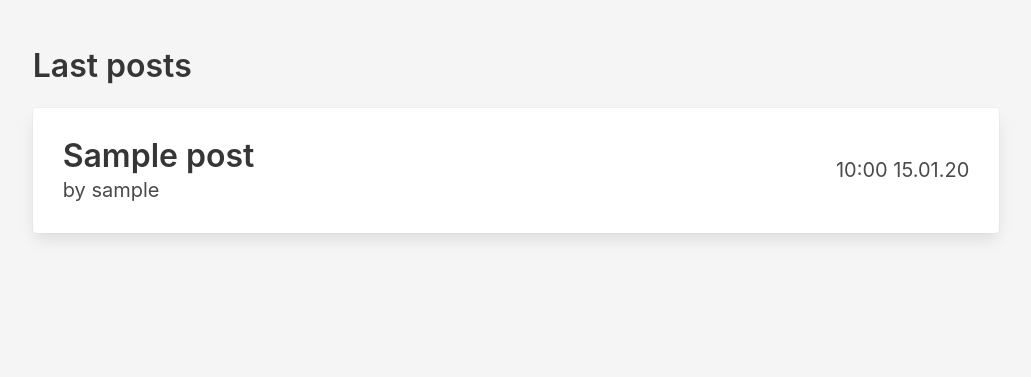
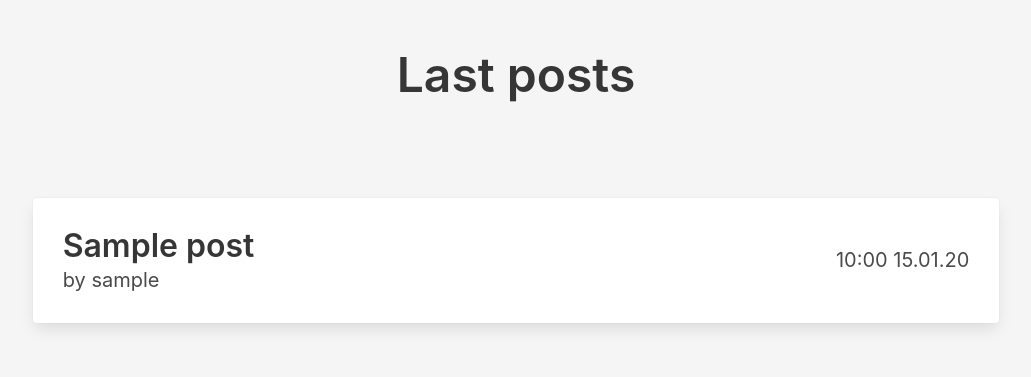
Before and after one commit to hordiienko-v/flask-blog, a Flask app: page / in a window 1280 px wide. Shown: the part 52-429 px from the top of the page, without its empty margins (124-1155 px from the left). Run offline with Flask 2, Linux system fonts and the light colour scheme; tables that the repository leaves empty hold one stand-in row (values such as "Sample post").

Commit message:
Small changes

```diff
--- a/app/templates/home.html
+++ b/app/templates/home.html
@@ -5,7 +5,9 @@
 
 {% block main %}
   <div class="section">
-    <h1 class="title is-3">Last posts</h1>
+    <h1 class="title has-text-centered is-1">Last posts</h1>
+  </div>
+  <div class="section">
     {% for post in posts %}
       {{ m.create_post_preview(title=post.title, username=post.author.username,
         post_id=post.id, timestamp=post.timestamp)}}
--- a/app/templates/post.html
+++ b/app/templates/post.html
@@ -1,6 +1,7 @@
 {% extends "basic_templates/index.html" %}
 
 {% block main %}
+  <div class="section">
     <div class="card" style="padding: 30px">
       <div class="block level">
         <div>
@@ -17,4 +18,5 @@
         {{post.body}}
       </div>
     </div>
+  </div>
 {% endblock %}
--- a/app/templates/posts.html
+++ b/app/templates/posts.html
@@ -5,7 +5,7 @@
 
 {% block main %}
   <div class="section">
-    <h1 class="title is-2">{{username}}'s posts</h1>
+    <h1 class="title is-1 has-text-centered">{{username}}'s posts</h1>
   </div>
   {% if posts | length > 0 %}
     <div class="section">
```
Lines whose indentation alone changed are shown as unchanged.
